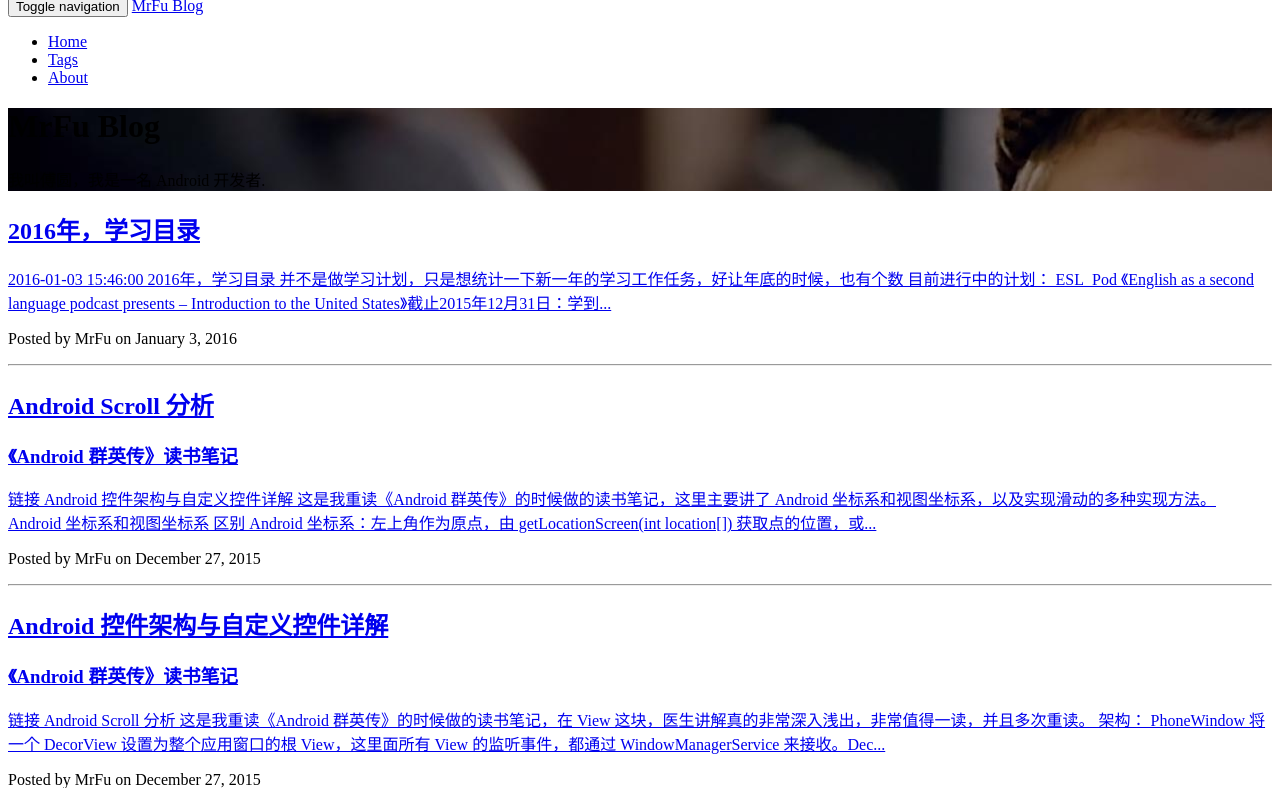
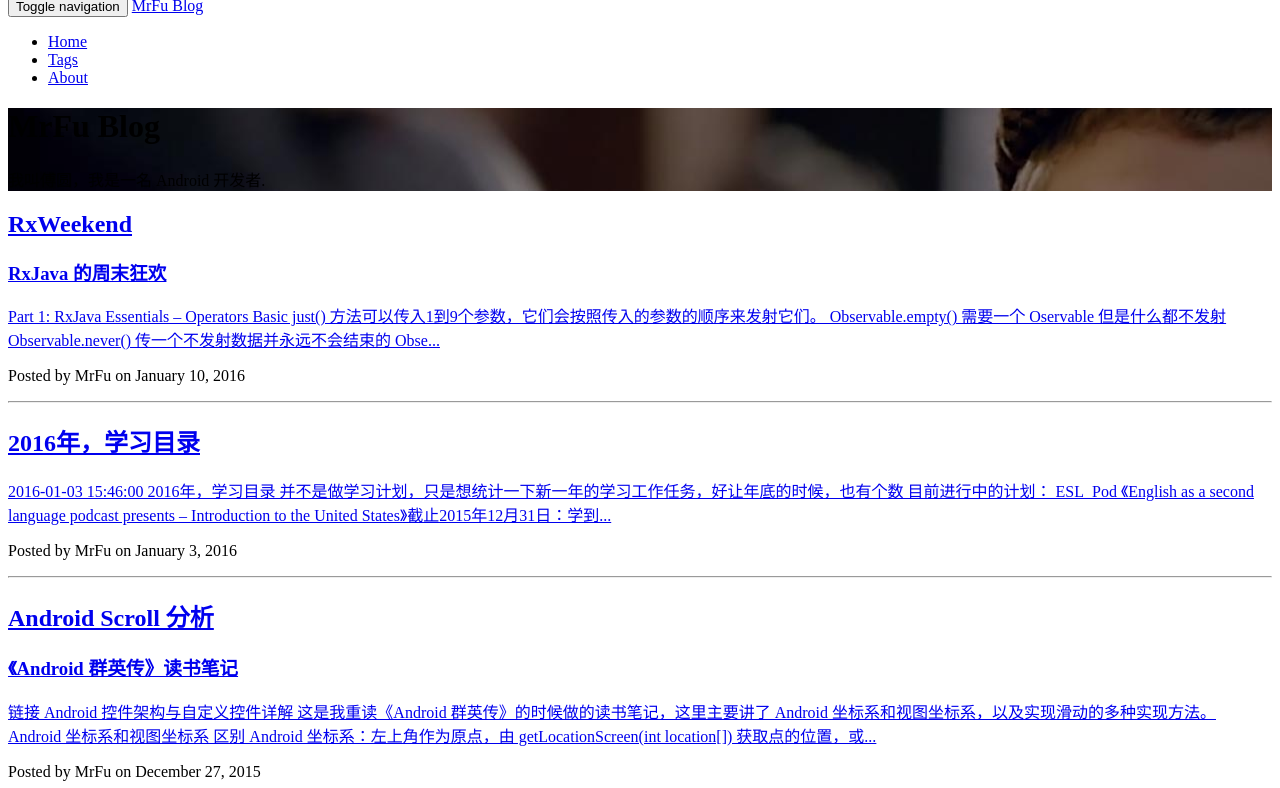
Before and after one commit to MrFuFuFu/mrfufufu.github.io, a Jekyll site: the page built from index.html, in a window 1280 px wide and 900 px high, cut to the strip 112-900 px from the top of the window. Built offline with Jekyll 4.4.1, drawn with Linux system fonts in a browser that asks for light colours; nearby versions of some CDN libraries; the list of posts is cut into pages by our own code; comment, search, counter and statistics services are not loaded; some of the changed lines change nothing that is shown.

Commit message:
add new blog RxWeekend

````diff
--- a/_posts/2015-11-07-js_RxJava.markdown
+++ b/_posts/2015-11-07-js_RxJava.markdown
@@ -7,7 +7,7 @@ date:       2015-11-07
 author:     "MrFu"
 header-img: "img/post-bg-js-version.jpg"
 tags:
-    - Android
+    - RxJava
 ---
 
 
--- a/_posts/2015-11-11-Getting_Started_with_RxJava_and_Android.markdown
+++ b/_posts/2015-11-11-Getting_Started_with_RxJava_and_Android.markdown
@@ -7,7 +7,7 @@ date:   2015-11-11 16:25:00
 categories: Android
 header-img: "img/reactivex_bg.jpg"
 tags:
-    - Android
+    - RxJava
 ---
 
 
--- /dev/null
+++ b/_posts/2016-01-10-RxWeekend.markdown
@@ -0,0 +1,237 @@
+---
+layout: post
+title:  RxWeekend
+subtitle: RxJava 的周末狂欢
+author: MrFu
+date:   2016-01-10 21:41:00
+tags:
+    -  RxJava
+---
+
+
+
+## Part 1: *RxJava Essentials* -- Operators
+
+
+### Basic
+
+* `just()` 方法可以传入1到9个参数，它们会按照传入的参数的顺序来发射它们。
+
+* `Observable.empty()` 需要一个 Oservable 但是什么都不发射
+
+* `Observable.never()` 传一个不发射数据并永远不会结束的 Observable
+
+* `Observable.throw()` 创建一个不发射数据并且以错误结束的 Observable
+
+subject 可以同时是一个 Observable 也可以是一个 Observer，一个 Subject 可以订阅一个 Observable，就像一个观察者，并发射新数据，或者传递它接受到的数据，就像一个 Observable。[see more](http://rxjava.yuxingxin.com/chapter2/subject_observable_observer.html)
+
+对于空的 subscribe() 意为仅仅是为了开启 Observable，而不用管已发出的值。
+
+在 `subscriber.onNext` 或 `subscriber.onCompleted()` 前检测观察者的订阅情况，使代码更高效，因为如果没有观察者等待时我们就不生成没必要的数据项。就像这样：
+
+```java
+if (!subscriber.isUnsubscribed()){
+    subscriber.onCompleted();
+}
+```
+
+* `repeat()`
+
+* `defer()` 在观察者订阅时创建 Observable，而不是创建后立即执行，这篇文章有着更棒的解释：[小鄧子:使用RxJava实现延迟订阅](http://www.jianshu.com/p/c83996149f5b)
+
+* `range()` 从一个指定的数字开始发射 N 个数字
+
+* `interval(3, TimeUnit.SECONDES)` 轮询时用：参数：指定两次发射时间间隔，时间单位。
+
+* `timer()` 一段时间后才发射 Observable
+
+
+### Filtering
+
+* `filter()`, `take()`, `takeLast()`
+
+* `distinct()` 去掉序列中重复项，是作用于一个完整的序列的
+
+* `distinctUntilChanged()` 在一个存在的序列上来创建一个新的不重复发射元素的序列
+
+![distinctuntilchanged](/img/article/rxweekend_distinctuntilchanged.png)
+
+* `first()` `last()` `firstOrDefault()` `lastOrDefault()`
+
+* `skip()` `skipLast()` 跳过前几个或者最后几个元素
+
+* `elementAt()` 发射指定元素。但如果元素不足可以使用：`elementAtOrDefault()`
+
+* `sample(30,TimeUnit.SECONDS)` 指定的时间间隔里发射最近一次的数值
+
+![sample](/img/article/rxweekend_sample.png)
+
+* `throttleFirst()` 定时发射第一个元素
+
+* `timeout()` 限时，在指定时间间隔 Observable 不发射值的话， 就会触发 `onError()` 函数
+
+* `debounce()` 过滤发射速率过快的数据，即：在一个时间间隔过去之后，仍然没有发射的话，则发射最后的那个
+
+### Transforming
+
+* `map()` 接收到的对象应用到每个发射的值上
+
+* `flatMap()` 将发射的序列转换成另外一种对象的 Observable 序列，注意：它允许交叉，即 `flatMap()` 不保证最终生成的 Observable 和源 Observable 发射序列相同。 [FlatMap](http://rxjava.yuxingxin.com/chapter5/the_*map_family.html)
+
+* `concatMap()` 解决了 `flatMap()` 交叉的问题，提供了 能把发射值连续在一起的铺平函数，而非合并它们。
+
+>关于`flatMap()` 和 `concatMap()` 必须看这篇文章: [小鄧子-RxJava变换操作符：.concatMap( )与.flatMap( )的比较](http://www.jianshu.com/p/6d16805537ef)
+
+* `flatMapInterable()` 类似于 `flatMap()` 只是它将源数据两两结成对并生成 Iterable，而不是原始数据项和生成的 Observables
+
+* `switchMap()` 和 `flatMap()` 区别在于每当源 Observable 发射一个新的数据项时，将取消订阅并停止监视之前那个数据项产生的 Observable，并开始监视当前发射的这个。
+
+* `scan()` 累加器，对原始Observable 发射的每项数据都应用一个函数，计算出函数的结果值，并填充回可观测序列，等待下一次发射的数据一起使用。
+
+* `scan(R, Func2)` 用初始值作为第一个发射的值
+
+* `groupBy()`  引用小鄧子的一段话来说是这样的：去这里看更详细的解释，会恍然大悟的：[小鄧子-Architecting Android with RxJava](http://www.jianshu.com/p/943ceaccfdff)
+
+>将原始Observable根据不同的key分组成多个`GroupedObservable`，由原始`Observable`发射（原始`Observable`的泛型将变成这样`Observable<GroupedObservable<K, T>>`），每一个`GroupedObservable`既是事件本身也是一个独立的`Observable`，每一个`GroupedObservable`发射一组原始`Observable`的事件子集。
+
+* `buffer()` 将得到一个新的 Observable，这个 Observable 每次发射一组列表值而不是单个发射，你还可以指定它的 skip 值和 timespan 项数据
+
+* `window()` 类似于 `buffer()`，但它发射的是 Observable 而不是列表
+
+* `cast()` 将源 Observable 中每一项数据都转换成新的类型，转成了一个不同的 Class。
+
+### Combining
+* `merge()` 多个序列合并在一个最终发射的 Observable.   `mergeDelayError()` 当所有的 Observable 都完成时，再处理有 error 的情况，发射 `onError()`
+
+* `zip()` 合并两个或多个 Observables 发射出的数据项，根据指定的函数 Func* 变换它们，并发射一个新值
+
+* `join()` 基于时间窗口将两个 Observables 发射的数据结合在一起，组成一个新的 Observable。它可以控制每个 Observable 产生结果的生命周期，在每个结果的生命周期内，可以与另一个 Observable 产生的结果按照一定的规则进行合并！
+
+![join](/img/article/rxweekend_join.png)
+
+>join方法的用法如下：
+observableA.join(observableB,
+observableA产生结果生命周期控制函数，
+observableB产生结果生命周期控制函数，
+observableA产生的结果与observableB产生的结果的合并规则）
+
+蓝线和粉色的线表示对应的Observable 上的元素的生命周期[](http://blog.csdn.net/Job_Hesc/article/details/46612015)
+
+* `combineLatest()` 像 `zip()` 的特殊形式，`zip()`作用于最近未打包的两个 Observables，相反 `combineLatest()` 作用于最近发射的数据项
+
+![combinelatest](/img/article/rxweekend_combinelatest.png)
+
+* `and()`, `then()`, `when()`: 如下：
+
+```java
+Pattern2<O1, O2> pattern = JoinObservable.from(obserable1).and(obserable2);
+Plan0<O1> plan = pattern.then(this::updateTitle);
+JoinObservable.when(plan).toObservable().observeOn(…).subscribe(…);
+```
+
+解释：两个发射序列 obserable1 和 obserable2 通过 and 链接。使用 pattern 对象创建 Plan 对象，然后使用 when...（好吧，我想不到使用场景...）
+
+![and_then_when](/img/article/rxweekend_and_then_when.png)
+
+* `switch()` 将一个发射多个 Observables 的 Observable 转换成另一个单独的 Observable，后者发射那些 Observables 最近发射的数据项，注：当源 Observable 发射一个新的 Observable 时，`switch()` 会立即取消订阅前一个发射数据的 Observable，然后订阅一个新的 Observable，并开始发射它的数据。
+
+* `startWith()` 与 `concat()` 对应，通过传一个参数来先发射一个数据序列
+
+
+## Part 2: Tips
+
+
+### Tips1
+
+>[使用RxJava从多个数据源获取数据](http://www.jianshu.com/p/be084df924dc)
+
+```java
+// Our sources (left as an exercise for the reader)
+Observable<Data> memory = ...;
+Observable<Data> disk = ...;
+Observable<Data> network = ...;
+
+// Retrieve the first source with data
+Observable<Data> source = Observable
+
+  .concat(memory, disk, network)
+  .first();//先取 memory 中的数据，如果有，就取出，然后停止检索队列。
+```
+
+```java
+ //持久化数据/缓存数据
+ Observable<Data> networkWithSave = network.doOnNext(new Action1<Data>() {
+ @Override public void call(Data data) {
+ saveToDisk(data);
+ cacheInMemory(data);
+ }
+});
+
+ Observable<Data> diskWithCache = disk.doOnNext(new Action1<Data>() {
+ @Override public void call(Data data) {
+  cacheInMemory(data);
+ }
+
+});
+//现在，如果你使用 networkWithSave 和 diskWithCache，数据将会在加载后自动保存
+```
+
+```java
+//处理陈旧数据
+Observable<Data> source = Observable
+    .concat(memory, diskWithCache, networkWithSave)
+    .first(new Func1<Data, Boolean>() {
+
+      @Override public Boolean call(Data data) {
+        return data.isUpToDate();//需要 update 的话，则筛选掉该数据源，检索下一个数据源
+      }
+    });//注：first() 和 takeFirst() 区别在于，如果没有符合的数据源，first() 会抛 NoSuchElementException 异常
+```
+
+### Tips2
+
+>[在正确的线程上观察](http://www.jianshu.com/p/72911b9ba2d7)
+
+* `.subsribeOn()` 操作符可以改变Observable应该在哪个调度器上执行任务。
+
+* `.observeOn()` 操作符可以改变Observable将在哪个调度器上发送通知。
+
+* 另外，默认情况下，链上的操作符将会在调用 `.subsribeOn()`的那个线程上执行任务。如下：
+
+```java
+Observable.just(1,2,3)
+  .subscribeOn(Schedulers.newThread())
+  .flatMap(/** 与UI线程无关的逻辑**//)//会在 subscribeOn() 指定的线程上执行任务
+  .observeOn(AndroidSchedulers.mainThread())
+  .subscribe();
+```
+
+### Tips3
+
+>[Architecting Android with RxJava](http://www.jianshu.com/p/943ceaccfdff)
+
+Backpressure(背压): 事件产生的速度比消费快（在 producer-consumer(生产者-消费者) 模式中）。发生 overproucing 后，当链式结构不能承受数据压力时，就会抛出 `MissingBackpressureException` 异常。
+最常见的 Backpressure 就是连续快速点击按钮....
+
+### Tips4
+
+>[避免打断链式结构：使用.compose()操作符](http://www.jianshu.com/p/e9e03194199e):
+
+再重用操作符的方式上，使用 `compose()`，而不是 `flatMap()`:
+
+![compose_flatmap](/img/article/rxweekend_compose_flatmap.png)
+
+### Tips5
+
+Schedulers:
+
+将一个耗时的操作，通过 `Scehdulers.io()` 放到 I/O 线程中去处理
+
+```java
+
+public static void storeBitmap(Context context, Bitmap bitmap, String filename){
+    Schedulers.io().createWorker().schedule(() -> {
+        blockingStoreBitmap(context, bitmap, filename);
+    })
+}
+```
````
Also changed, not shown: img/article/rxweekend_and_then_when.png (added), img/article/rxweekend_combinelatest.png (added), img/article/rxweekend_compose_flatmap.png (added), img/article/rxweekend_distinctuntilchanged.png (added), img/article/rxweekend_join.png (added), img/article/rxweekend_sample.png (added).
